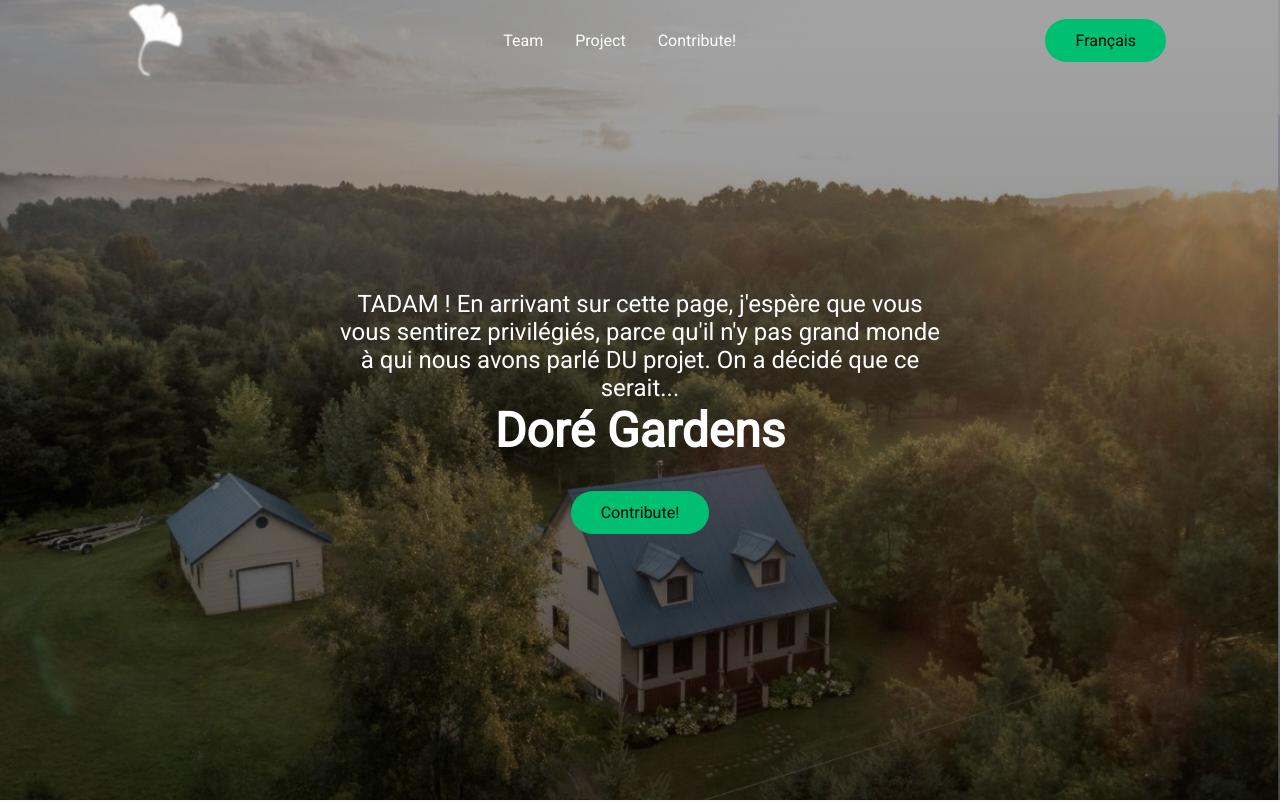
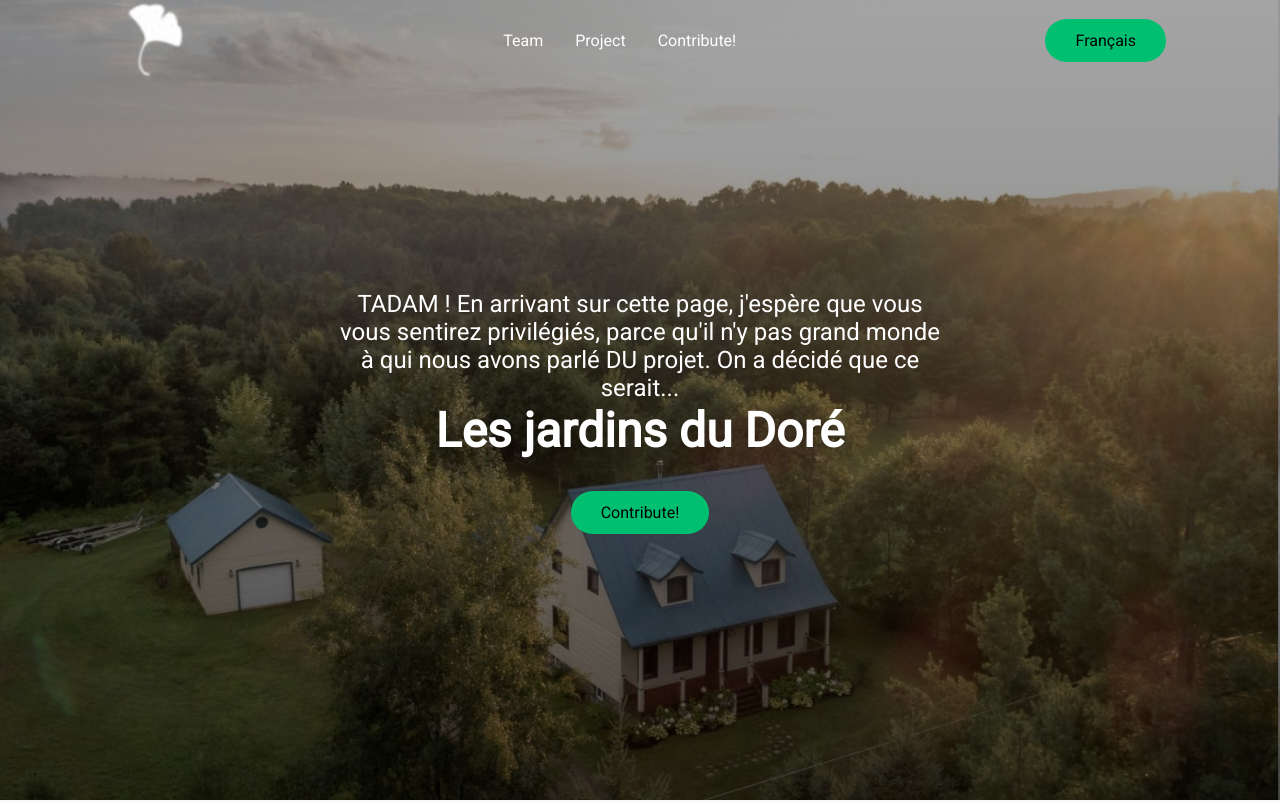
Before and after one commit to cr3/lesjardinsdudore, a React (Create React App) app: page / in a window 1280 px wide. Shown: the top 802 px of the page. Built offline with nearby package versions, Linux system fonts and the light colour scheme.

Commit message:
Always name the project Les jardins du Doré

```diff
--- a/public/index.html
+++ b/public/index.html
@@ -24,7 +24,7 @@
       work correctly both with client-side routing and a non-root public URL.
       Learn how to configure a non-root public URL by running `npm run build`.
     -->
-    <title>React App</title>
+    <title>Les jardins du Doré</title>
   </head>
   <body>
     <noscript>You need to enable JavaScript to run this app.</noscript>
--- a/src/components/Lang/config.ts
+++ b/src/components/Lang/config.ts
@@ -24,7 +24,7 @@ i18n
     resources: {
       en: {
         translation: {
-          title: "Doré Gardens",
+          title: "Les jardins du Doré",
           contribute: "Contribute!",
           intro: `
             TADAM ! En arrivant sur cette page, j'espère que vous vous
```
